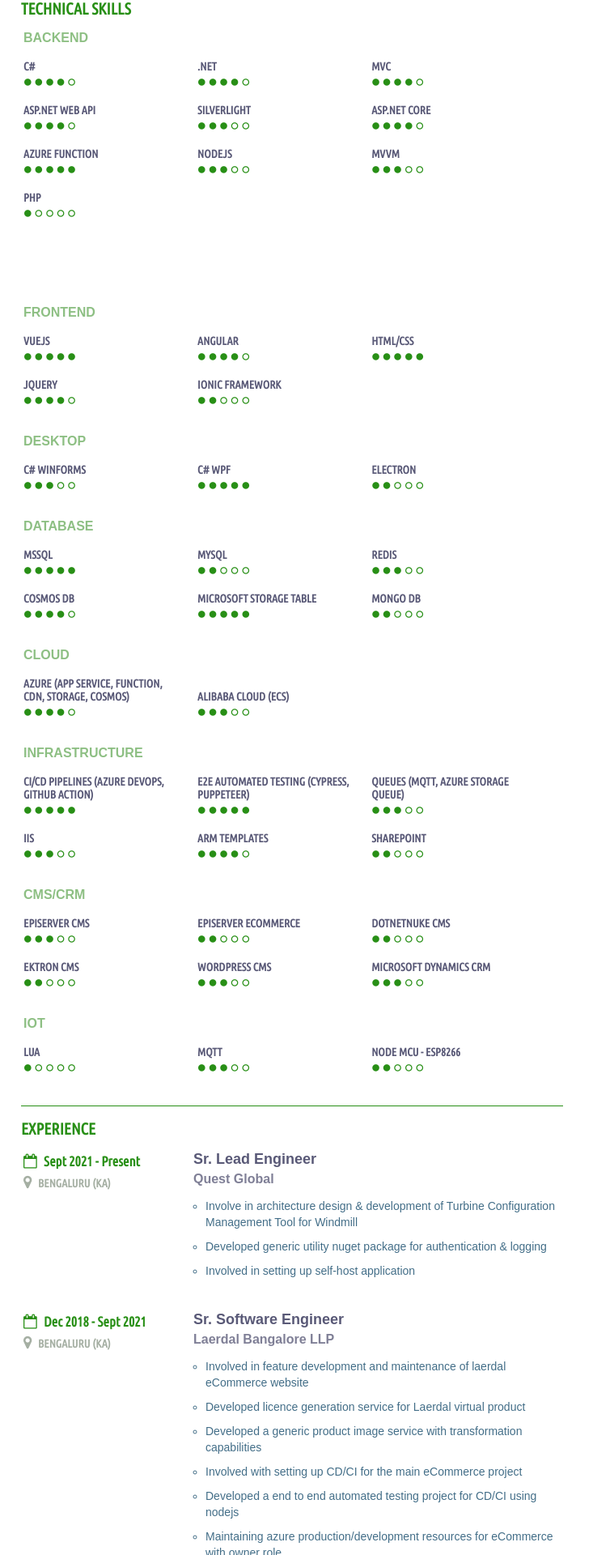
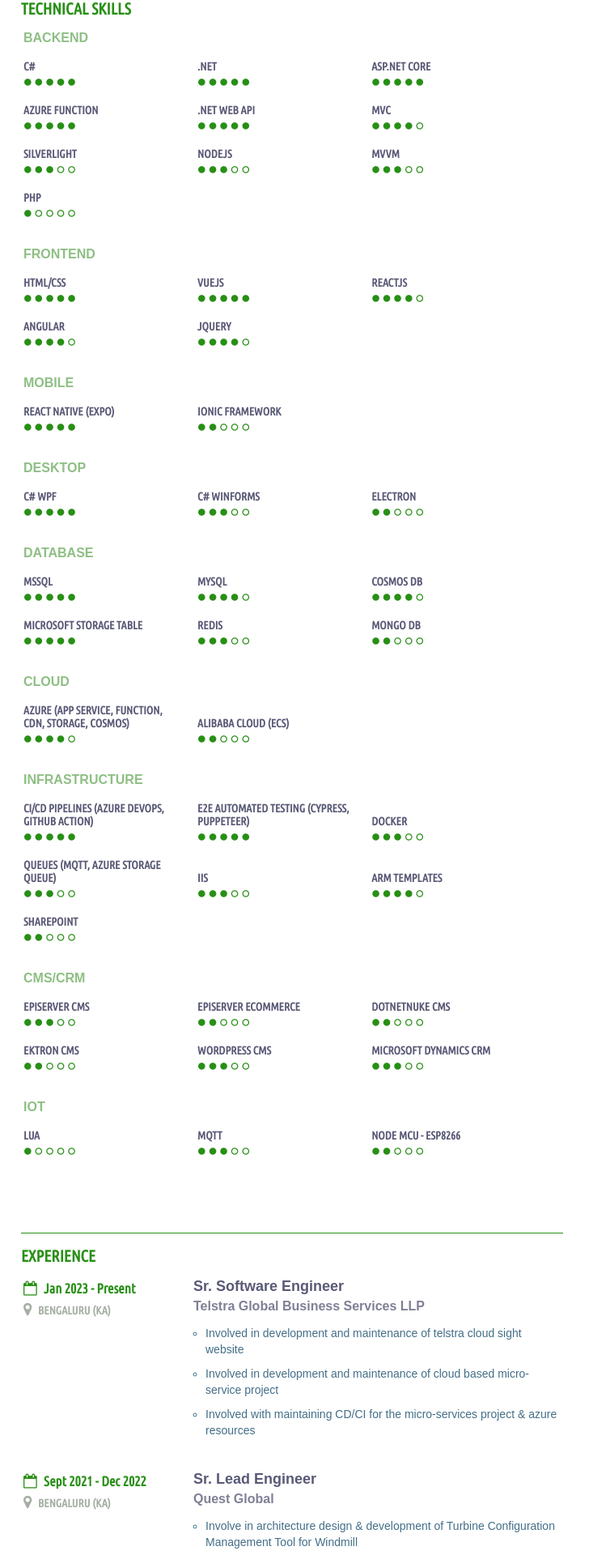
Before and after one commit to benophilipmathew/vue-resume, a Vue app: page / in a window 1280 px wide. Shown: the part 580-2500 px from the top of the page at 81% size, without its empty margins (0-733 px from the left). Built offline with nearby package versions, Linux system fonts and the light colour scheme; a web font is replaced by a local one.

Commit message:
Update beno-data.js

```diff
--- a/src/fixtures/beno-data.js
+++ b/src/fixtures/beno-data.js
@@ -6,7 +6,7 @@ const PersonalInfo = {
         currentLocation: 'Bangalore, India',
         nationality: 'Indian',
         DOB: '22-07-1989',
-        totalExperience: '9 yrs 7 months',
+        totalExperience: '11 yrs 6 months',
         mobile: '9975662663',
         email: 'benophilipmathew@hotmail.com',
         handles: {
@@ -43,26 +43,34 @@ const TechnicalSkills = [
     {
         header: 'Backend',
         skills: [
-            { title: 'C#', rating: 4 },
-            { title: '.Net', rating: 4 },
+            { title: 'C#', rating: 5 },
+            { title: '.Net', rating: 5 },
+            { title: 'ASP.Net Core', rating: 5 },
+            { title: 'Azure Function', rating: 5 },
+            { title: '.Net Web API', rating: 5 },
             { title: 'MVC', rating: 4 },
-            { title: 'ASP.Net Web API', rating: 4 },
             { title: 'Silverlight', rating: 3 },
-            { title: 'ASP.Net Core', rating: 4 },
-            { title: 'Azure Function', rating: 5 },
             { title: 'NodeJS', rating: 3 },
             { title: 'MVVM', rating: 3 },
             { title: 'PHP', rating: 1 }
         ],
-        break: 4
+        break: 0
     },
     {
         header: 'Frontend',
         skills: [
+            { title: 'HTML/CSS', rating: 5 },
             { title: 'VueJS', rating: 5 },
+            { title: 'ReactJS', rating: 4 },
             { title: 'Angular', rating: 4 },
-            { title: 'HTML/CSS', rating: 5 },
-            { title: 'jQuery', rating: 4 },
+            { title: 'jQuery', rating: 4 }
+        ],
+        break: 0
+    },
+    {
+        header: 'Mobile',
+        skills: [
+            { title: 'React Native (Expo)', rating: 5 },
             { title: 'Ionic Framework', rating: 2 }
         ],
         break: 0
@@ -70,8 +78,8 @@ const TechnicalSkills = [
     {
         header: 'Desktop',
         skills: [
+            { title: 'C# WPF', rating: 5 },
             { title: 'C# Winforms', rating: 3 },
-            { title: 'C# WPF', rating: 5 },
             { title: 'Electron', rating: 2 },
         ],
         break: 0
@@ -80,10 +88,10 @@ const TechnicalSkills = [
         header: 'Database',
         skills: [
             { title: 'MSSQL', rating: 5 },
-            { title: 'MySQL', rating: 2 },
-            { title: 'Redis', rating: 3 },
+            { title: 'MySQL', rating: 4 },
             { title: 'Cosmos DB', rating: 4 },
             { title: 'Microsoft Storage Table', rating: 5 },
+            { title: 'Redis', rating: 3 },
             { title: 'Mongo DB', rating: 2 }
         ],
         break: 0
@@ -92,7 +100,7 @@ const TechnicalSkills = [
         header: 'Cloud',
         skills: [
             { title: 'Azure (App Service, Function, CDN, Storage, Cosmos)', rating: 4 },
-            { title: 'Alibaba Cloud (ECS)', rating: 3 }
+            { title: 'Alibaba Cloud (ECS)', rating: 2 }
         ],
         break: 0
     },
@@ -101,6 +109,7 @@ const TechnicalSkills = [
         skills: [
             { title: 'CI/CD Pipelines (Azure Devops, GitHub Action)', rating: 5 },
             { title: 'E2E Automated Testing (Cypress, Puppeteer)', rating: 5 },
+            { title: 'Docker', rating: 3 },
             { title: 'Queues (MQTT, Azure Storage Queue)', rating: 3 },
             { title: 'IIS', rating: 3 },
             { title: 'ARM Templates', rating: 4 },
@@ -127,18 +136,28 @@ const TechnicalSkills = [
             { title: 'MQTT', rating: 3 },
             { title: 'Node mcu - ESP8266', rating: 2 }
         ],
-        break: 0
+        break: 3
     },
 ];
 
 const Experience = [
     {
-        duration: { start: 'Sept 2021', end: 'Present' }, location: 'Bengaluru (KA)',
+        duration: { start: 'Jan 2023', end: 'Present' }, location: 'Bengaluru (KA)',
+        designation: 'Sr. Software Engineer', company: 'Telstra Global Business Services LLP',
+        work: [
+            'Involved in development and maintenance of telstra cloud sight website',
+            'Involved in development and maintenance of cloud based micro-service project',
+            'Involved with maintaining CD/CI for the micro-services project & azure resources'
+        ]
+    },
+    {
+        duration: { start: 'Sept 2021', end: 'Dec 2022' }, location: 'Bengaluru (KA)',
         designation: 'Sr. Lead Engineer', company: 'Quest Global',
         work: [
             'Involve in architecture design & development of Turbine Configuration Management Tool for Windmill',
             'Developed generic utility nuget package for authentication & logging',
-            'Involved in setting up self-host application'
+            'Involved in setting up self-hosted applications for window',
+            'Involved in mentoring team-mates & recruitment'
         ]
     },
     {
```
